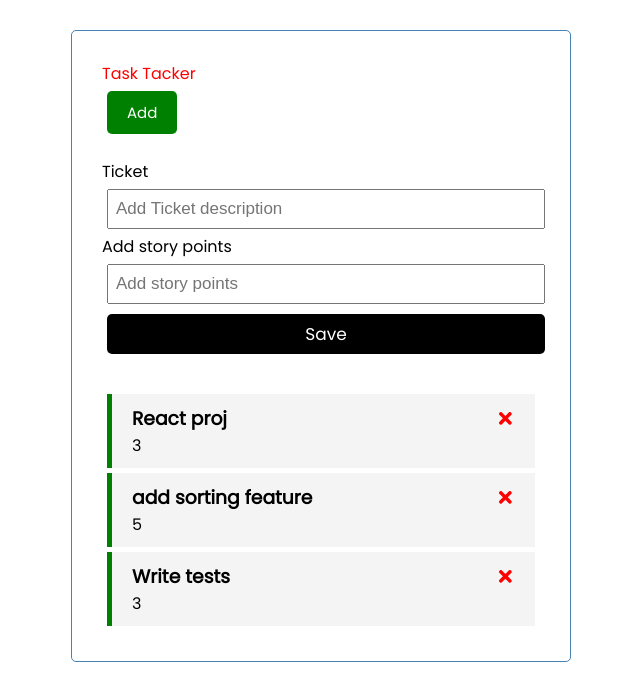
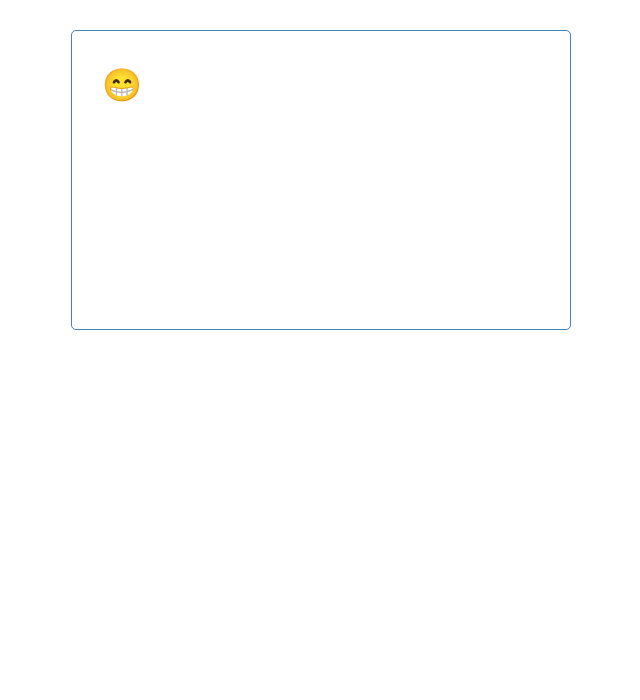
Before and after one commit to klanti117/ticketTracker, a React (Vite) app: page / in a window 1280 px wide. Shown: the top 700 px of the page, without its empty margins (319-959 px from the left). Built offline with nearby package versions, Linux system fonts and the light colour scheme.

Commit message:
added simple toggle option

```diff
--- a/src/App.tsx
+++ b/src/App.tsx
@@ -3,6 +3,7 @@ import Header from "./Header"
 import './index.css'
 import Tickets from "./Tickets"
 import AddTicket from "./AddTicket"
+import Toggle from "./Toggle"
 
 const intialTicketsArr: Array<Ticket> = [
   {
@@ -46,14 +47,15 @@ function App() {
 
   return (
     <div className="container">
-      <Header/>
+      {/* <Header/>
       <AddTicket onAdd={onAdd}/>
       {tickets.length>0 ?
         <Tickets
           tickets={tickets}
           onDelete={onDelete}
           onToggleCompletion={onToggleCompletion}/>
-        :(" No tickets to show")}
+        :(" No tickets to show")} */}
+        <Toggle/>
     </div>
   )
 }
--- /dev/null
+++ b/src/Toggle.tsx
@@ -0,0 +1,15 @@
+import React, { useState } from 'react'
+
+const Toggle = () => {
+  const [isHappy, setIsHappy] = useState(true)
+  const toggle = () => {
+    setIsHappy(!isHappy)
+  }
+  return (
+    <div>
+        <h1 onClick={toggle}>{isHappy ? "😁" : "😭"}</h1>
+    </div>
+  )
+}
+
+export default Toggle
```
